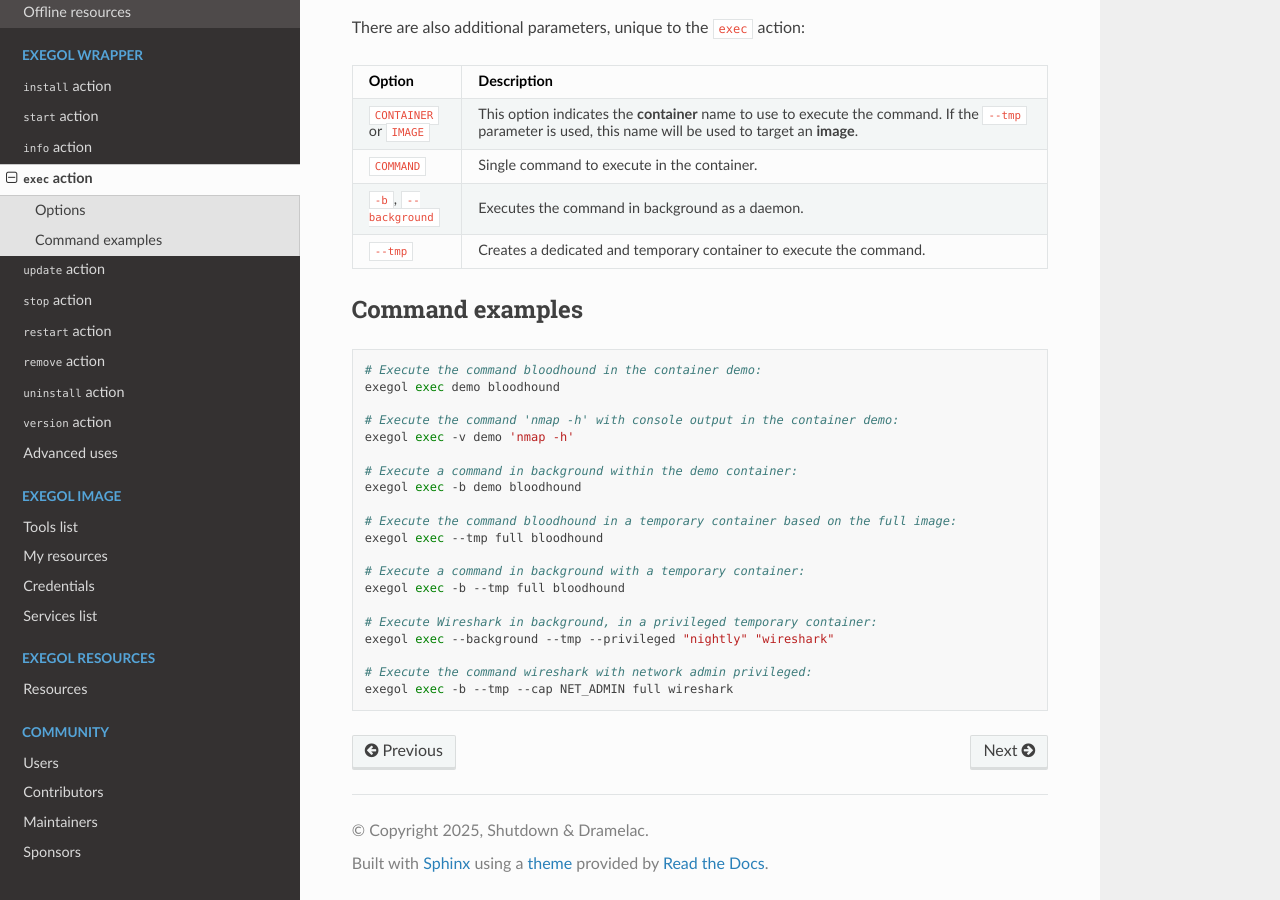
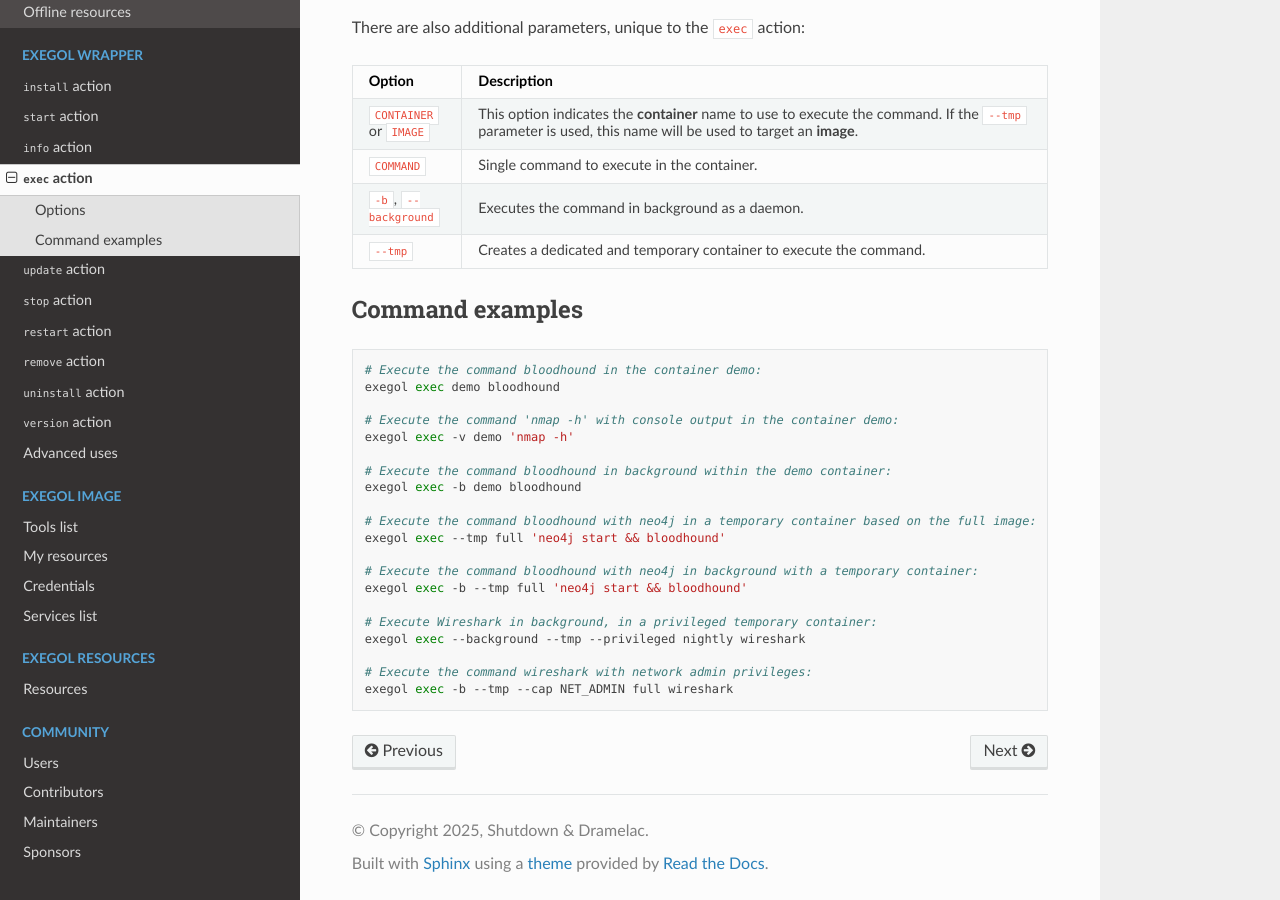
Before and after one commit to ThePorgs/Exegol-docs, a Sphinx documentation site: the page built from source/exegol-wrapper/exec.rst, in a window 1280 px wide and 900 px high, scrolled down 835 px. Built offline with Sphinx 7.4.7 and the Read the Docs theme 3.1.0, drawn with Linux system fonts in a browser that asks for light colours.

Commit message:
docs(exec): more accurate bloodhound examples

```diff
--- a/source/exegol-wrapper/exec.rst
+++ b/source/exegol-wrapper/exec.rst
@@ -45,17 +45,17 @@ Command examples
     # Execute the command 'nmap -h' with console output in the container demo:
     exegol exec -v demo 'nmap -h'
 
-    # Execute a command in background within the demo container:
+    # Execute the command bloodhound in background within the demo container:
     exegol exec -b demo bloodhound
 
-    # Execute the command bloodhound in a temporary container based on the full image:
-    exegol exec --tmp full bloodhound
+    # Execute the command bloodhound with neo4j in a temporary container based on the full image:
+    exegol exec --tmp full 'neo4j start && bloodhound'
 
-    # Execute a command in background with a temporary container:
-    exegol exec -b --tmp full bloodhound
+    # Execute the command bloodhound with neo4j in background with a temporary container:
+    exegol exec -b --tmp full 'neo4j start && bloodhound'
 
     # Execute Wireshark in background, in a privileged temporary container:
-    exegol exec --background --tmp --privileged "nightly" "wireshark"
+    exegol exec --background --tmp --privileged nightly wireshark
 
-    # Execute the command wireshark with network admin privileged:
+    # Execute the command wireshark with network admin privileges:
     exegol exec -b --tmp --cap NET_ADMIN full wireshark
```
